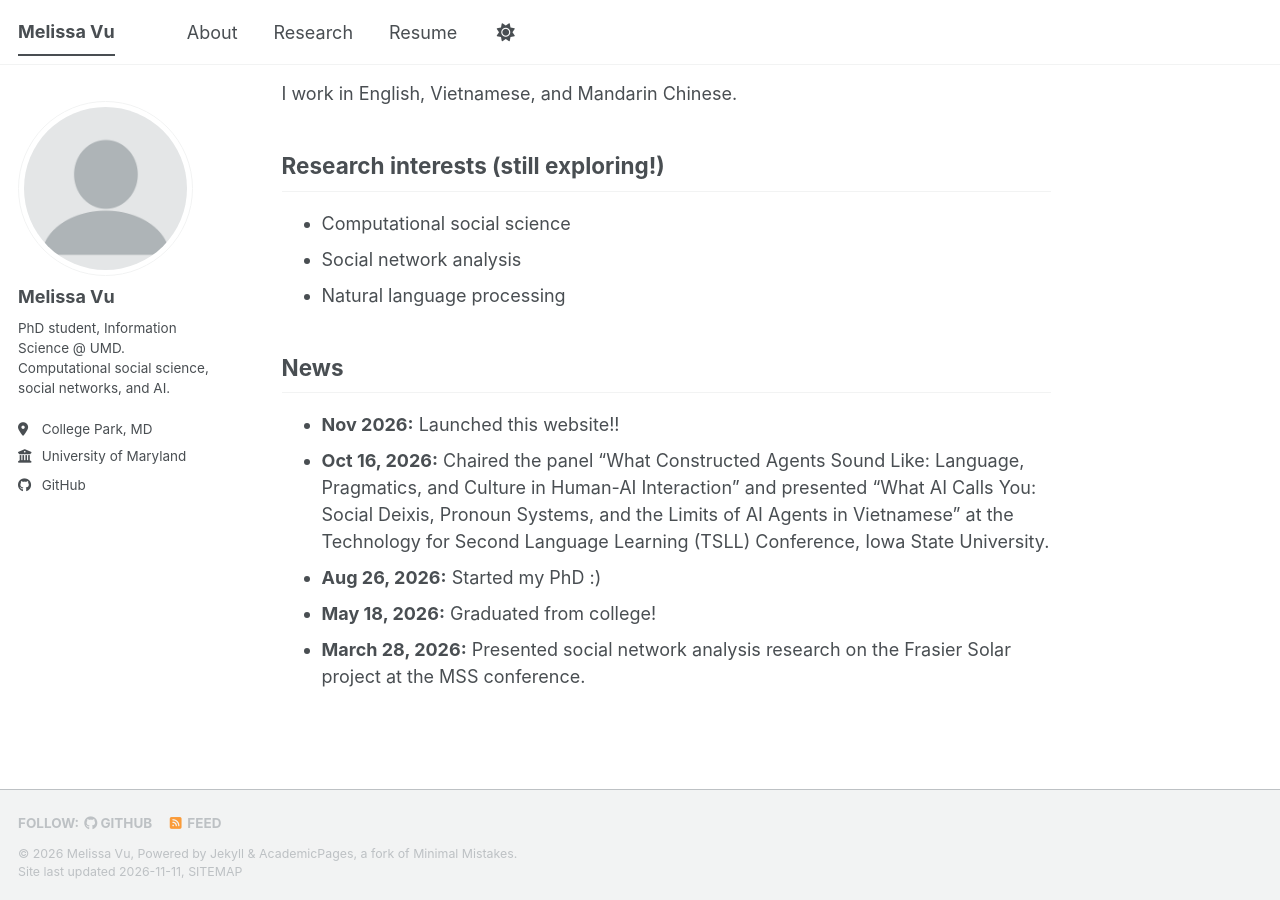
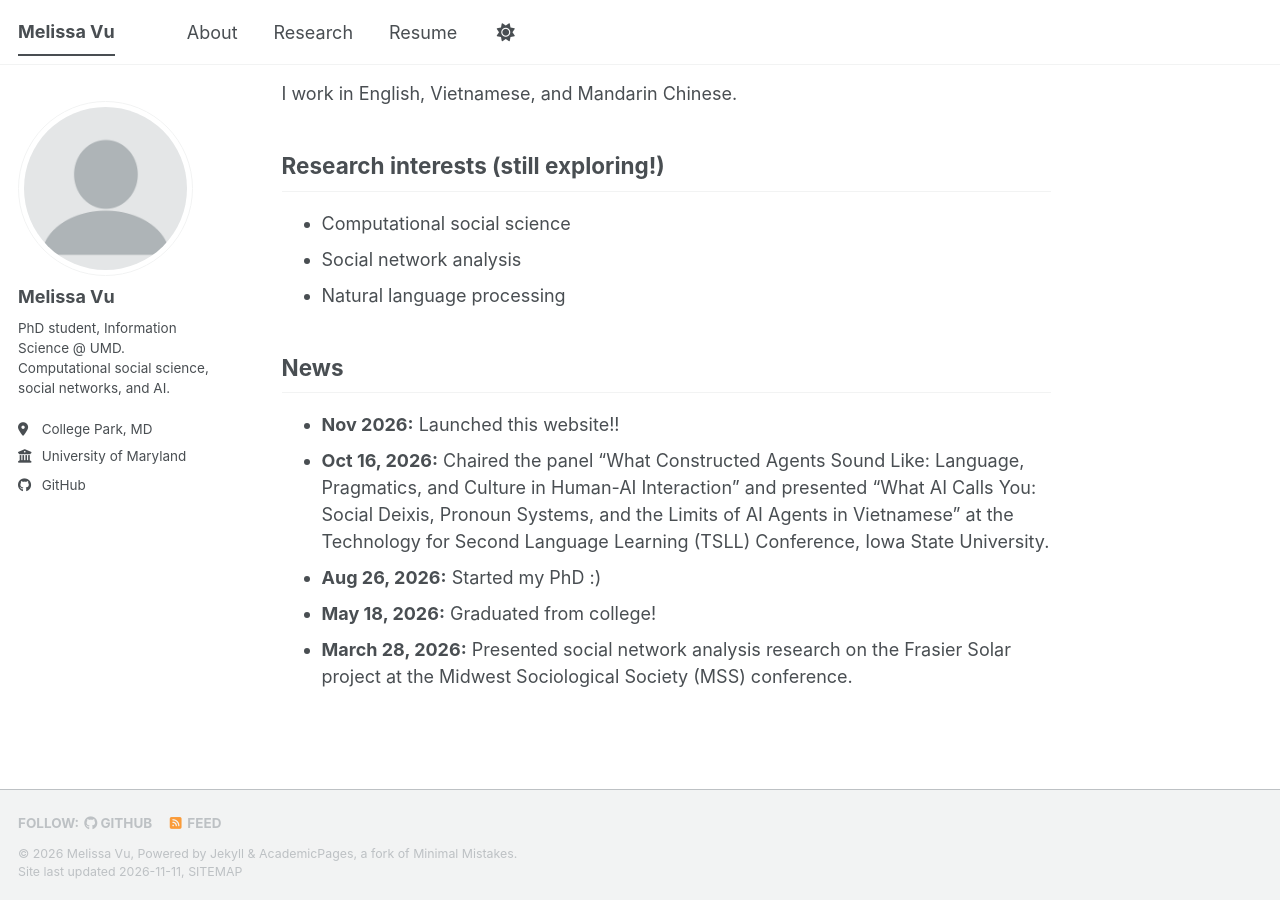
Before and after one commit to melvu-25/melvu-25.github.io, a Jekyll site: the page built from _pages/about.md, in a window 1280 px wide and 900 px high, scrolled down 511 px. Built offline with Jekyll 4.4.1, drawn with Linux system fonts in a browser that asks for light colours; a script bundle is joined from its source files by our own code; a style sheet for code colours, icons or effects is not loaded.

Commit message:
Update conference name in about.md

```diff
--- a/_pages/about.md
+++ b/_pages/about.md
@@ -27,4 +27,4 @@ News
 * **Oct 16, 2026:** Chaired the panel "What Constructed Agents Sound Like: Language, Pragmatics, and Culture in Human-AI Interaction" and presented "What AI Calls You: Social Deixis, Pronoun Systems, and the Limits of AI Agents in Vietnamese" at the Technology for Second Language Learning (TSLL) Conference, Iowa State University.
 * **Aug 26, 2026:** Started my PhD :)
 * **May 18, 2026:** Graduated from college!
-* **March 28, 2026:** Presented social network analysis research on the Frasier Solar project at the MSS conference.
+* **March 28, 2026:** Presented social network analysis research on the Frasier Solar project at the Midwest Sociological Society (MSS) conference.
```
